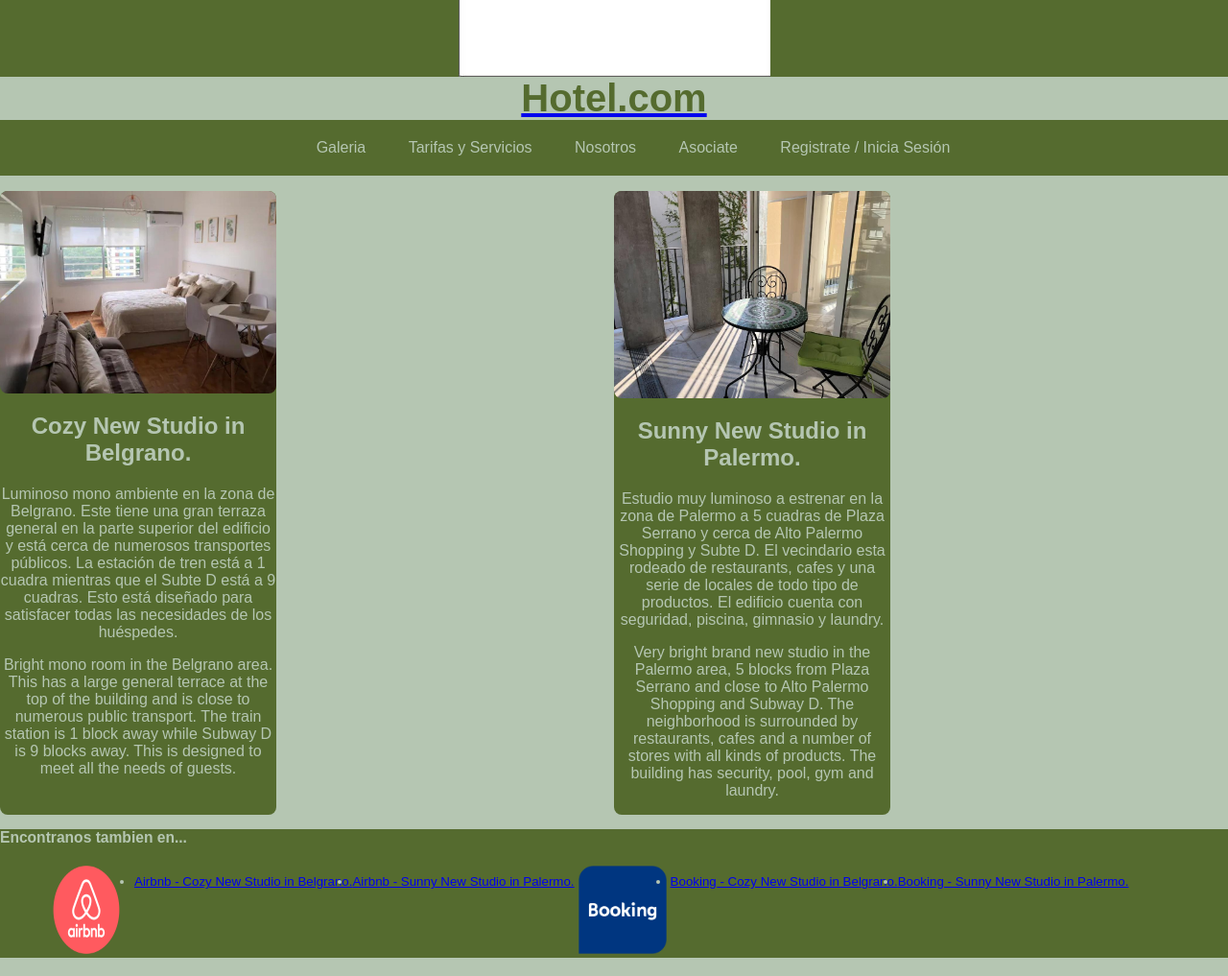
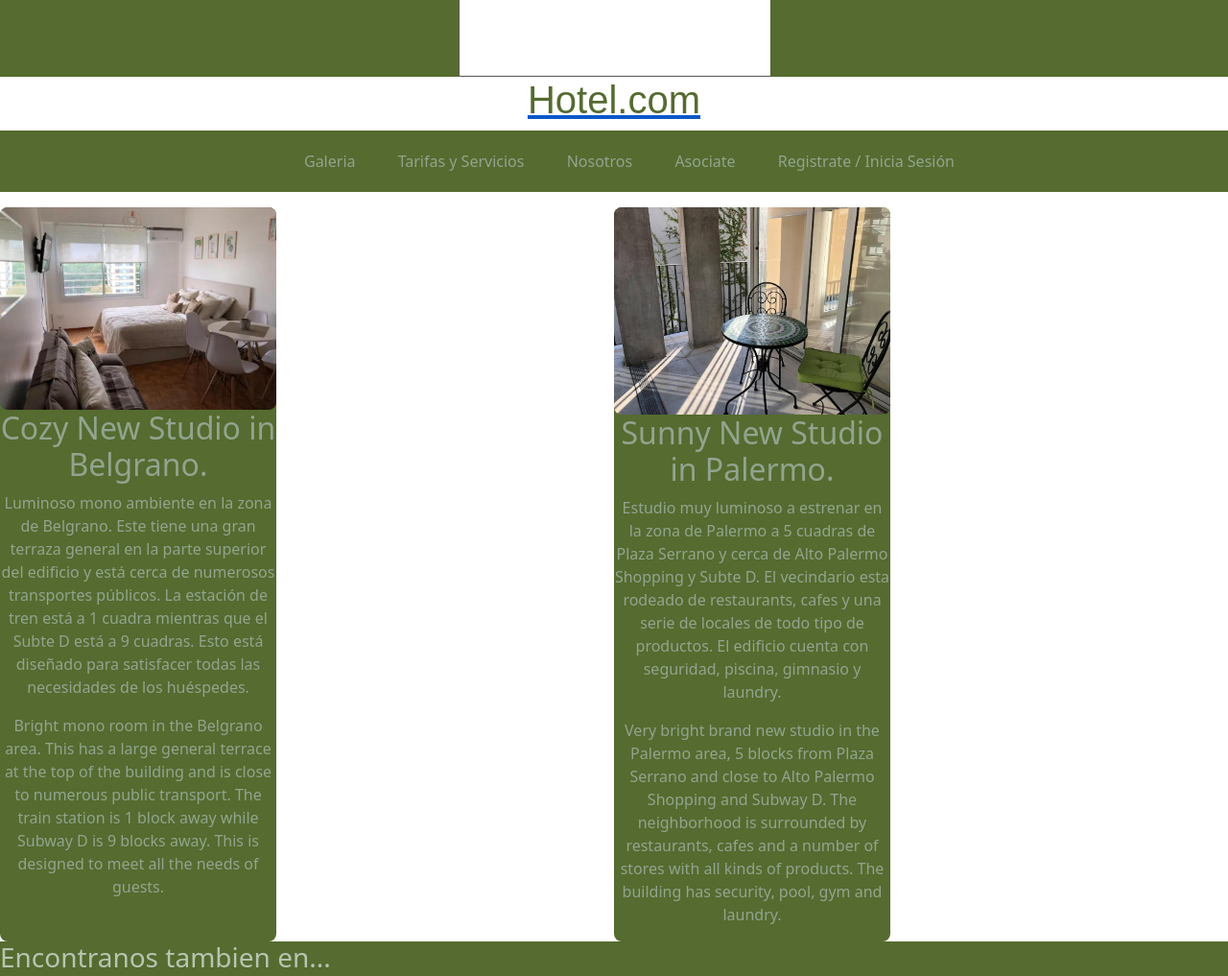
Before and after one commit to MatDiez98/CODER.Hotel, a plain HTML site: page index.html in a window 1280 px wide. Shown: the part 180-1197 px from the top of the page at 96% size. Drawn offline with nearby package versions, Linux system fonts and the light colour scheme.

Commit message:
boostrap

```diff
--- a/index.html
+++ b/index.html
@@ -6,7 +6,7 @@
     <meta name="viewport" content="width=device-width, initial-scale=1.0">
     <!--css-->
     <link rel="stylesheet" href="./style.css">
-    <link href="./bootstrap/css/bootstrap.min.css">
+    <link href="https://cdn.jsdelivr.net/npm/bootstrap@5.2.0-beta1/dist/css/bootstrap.min.css" rel="stylesheet" integrity="sha384-0evHe/X+R7YkIZDRvuzKMRqM+OrBnVFBL6DOitfPri4tjfHxaWutUpFmBp4vmVor" crossorigin="anonymous">
     <title>Proyecto Final</title>
 </head>
 <body>
@@ -91,5 +91,7 @@
         </ul>
         <!--AGREGAR WPP EN TODOS LOS FOOTERS-->
     </footer>
+    <script src="https://cdn.jsdelivr.net/npm/@popperjs/core@2.11.5/dist/umd/popper.min.js" integrity="sha384-Xe+8cL9oJa6tN/veChSP7q+mnSPaj5Bcu9mPX5F5xIGE0DVittaqT5lorf0EI7Vk" crossorigin="anonymous"></script>
+    <script src="https://cdn.jsdelivr.net/npm/bootstrap@5.2.0-beta1/dist/js/bootstrap.min.js" integrity="sha384-kjU+l4N0Yf4ZOJErLsIcvOU2qSb74wXpOhqTvwVx3OElZRweTnQ6d31fXEoRD1Jy" crossorigin="anonymous"></script>
 </body>
 </html>
--- a/style.css
+++ b/style.css
@@ -3,7 +3,7 @@ body{
     font-family: Arial, Helvetica, sans-serif;
     margin: 0%;
     padding: 0%;
-    background-color: #b5c6b2;
+    background-color: #a2b49f;
 }
 /*Alineacion logo*/
 .logo{
@@ -35,7 +35,7 @@ ul{
 }
 nav ul li a{
     text-decoration: none;
-    color: #b5c6b2;
+    color: #92a48f;
     padding: 20px;
     display: block;
 }
@@ -66,10 +66,10 @@ nav ul li{
 }
 .pie{
     text-align: center;
-    color: #b5c6b2;
+    color: #92a48f;
 }
 .foto:hover{
-    transition: all 2s;
+    transition: all 1s;
     transform: scale(2);
 }
 /*Pie de Pagina*/
```
Also changed, not shown: pag-secundarias/Asociate.html (+3 -0 lines), pag-secundarias/Galeria.html (+3 -0 lines), pag-secundarias/Nosotros.html (+3 -0 lines), pag-secundarias/Registrate-IniciaSesion.html (+3 -0 lines), pag-secundarias/TarifasyServicios.html (+3 -0 lines).
